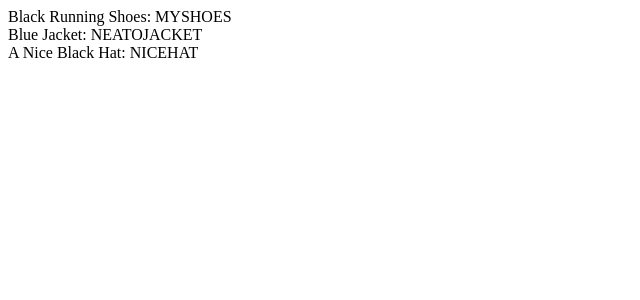
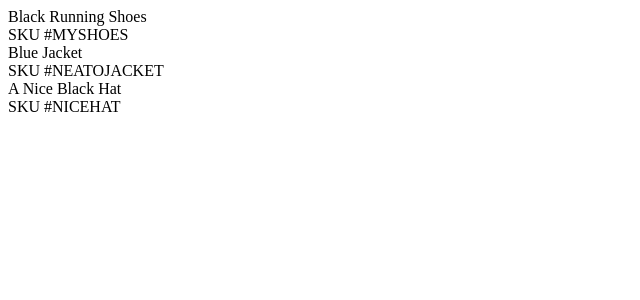
Before and after one commit to emag-notes/angular2-notes, an Angular app in the folder ng-book2/r42/how_angular_works/inventory_app/: page / in a window 1280 px wide. Shown: the top 300 px of the page, without its empty margins (0-640 px from the left). Built offline with nearby package versions, Linux system fonts and the light colour scheme.

Commit message:
Update Product view

```diff
--- a/ng-book2/r42/how_angular_works/inventory_app/src/app/product/product.component.html
+++ b/ng-book2/r42/how_angular_works/inventory_app/src/app/product/product.component.html
@@ -1,3 +1,6 @@
-<div>
-{{ product.name }}: {{ product.sku }}
+<div class="content">
+  <div class="header">{{ product.name }}</div>
+  <div class="meta">
+    <div class="product-sku">SKU #{{ product.sku }}</div>
+  </div>
 </div>
```
